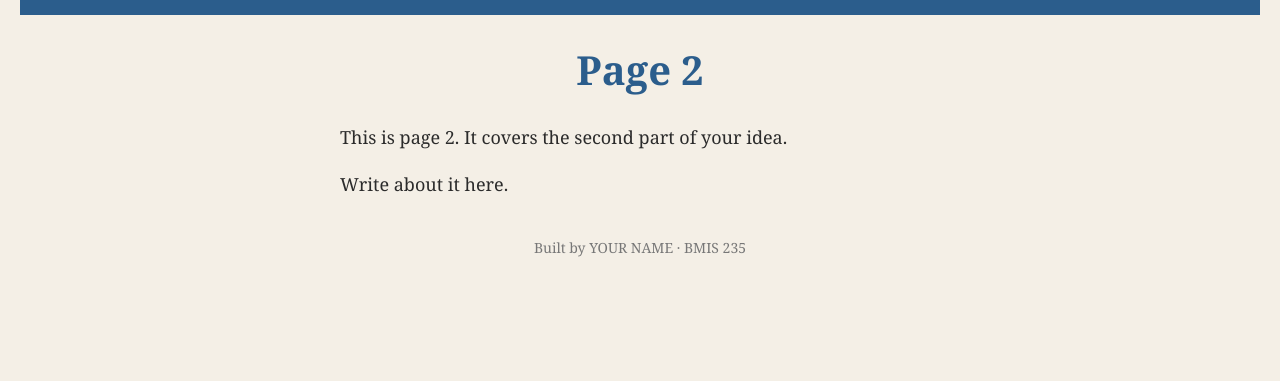
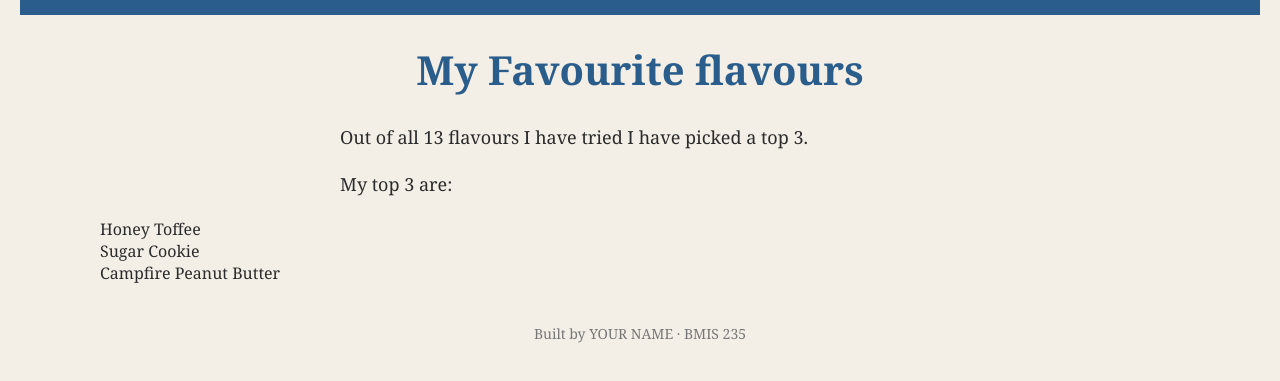
Before and after one commit to katenazar/bmis235-html-3, a plain HTML site: page my favourite.html in a window 1280 px wide. Shown: the part 71-452 px from the top of the page. Drawn offline with Linux system fonts and the light colour scheme.

Commit message:
Add favorite flavors section to my favourite.html
Added a section for my favorite flavors with a list.

```diff
--- a/my favourite.html
+++ b/my favourite.html
@@ -28,9 +28,14 @@
     <a href="overall favourites.html"><img src="img/overallfavourites.png" alt="Overall favourites"></a>
 </nav>
 
-<h1>Page 2</h1>
-<p>This is page 2. It covers the second part of your idea.</p>
-<p>Write about it here.</p>
+<h1>My Favourite flavours</h1>
+<p>Out of all 13 flavours I have tried I have picked a top 3.</p>
+<p>My top 3 are:</p>
+  <ul>
+    <ol>Honey Toffee</ol>
+    <ol>Sugar Cookie</ol>
+    <ol>Campfire Peanut Butter</ol>
+  </ul>
 
 <!-- Footer: fill in your name -->
 <footer>Built by YOUR NAME &middot; BMIS 235</footer>
```
